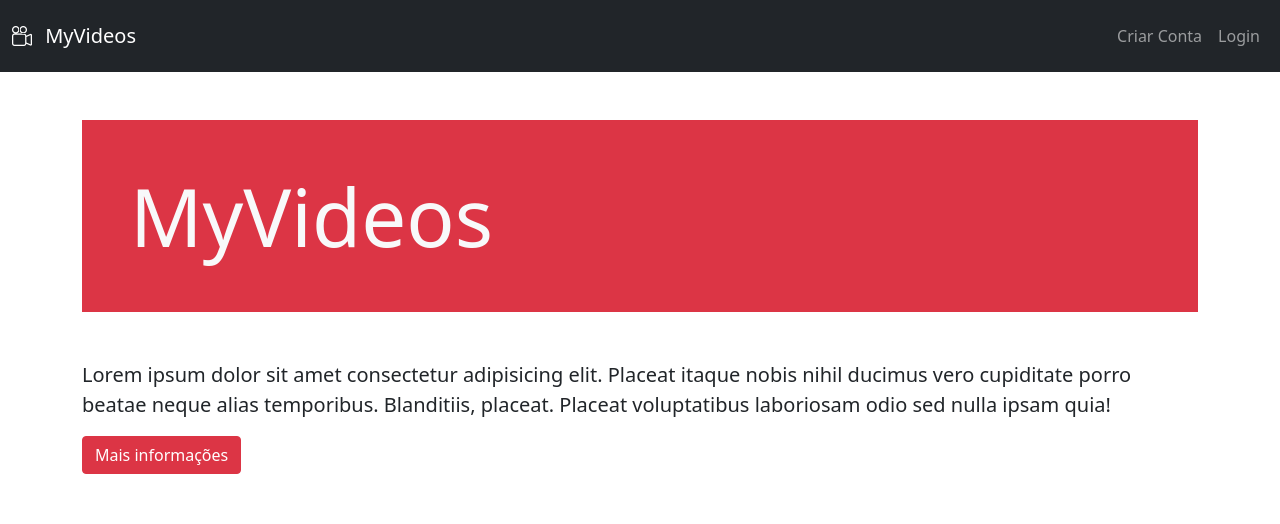
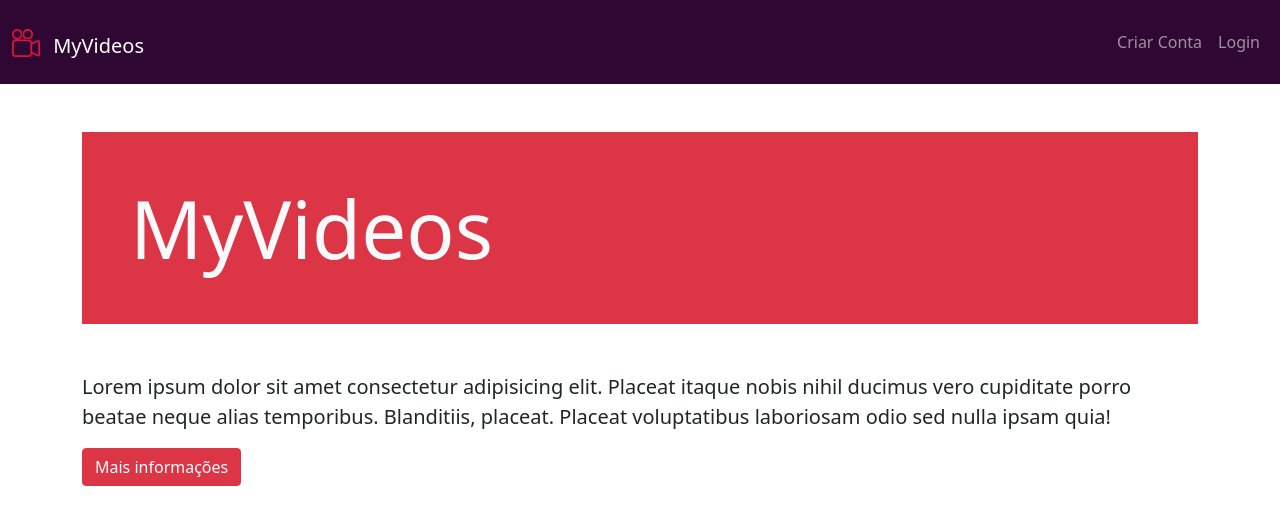
Before and after one commit to adrianmuniz/Front_Aula03, a plain HTML site: page index.html in a window 1280 px wide. Drawn offline with nearby package versions, Linux system fonts and the light colour scheme.

Commit message:
Definindo regras CSS da Barra de navegação

```diff
--- /dev/null
+++ b/css/styles.css
@@ -0,0 +1,8 @@
+.cor__fundo{
+    background-color: rgb(47, 7, 51)
+}
+
+.icone{
+    color: #dc143c;
+    font-size: 28px;
+}
--- a/index.html
+++ b/index.html
@@ -12,14 +12,17 @@
     <!-- icones do bootstrap -->
     <link rel="stylesheet" href="https://cdn.jsdelivr.net/npm/bootstrap-icons@1.5.0/font/bootstrap-icons.css">
 
+    <!-- Minha css -->
+    <link rel="stylesheet" href="./css/styles.css">
+
     <title>MyVideos</title>
   </head>
   <body>
 
     <!-- Menu Principal -->
-    <nav class="navbar navbar-expand-lg navbar-dark bg-dark py-3">
+    <nav class="navbar navbar-expand-lg navbar-dark py-3 cor__fundo">
   <div class="container-fluid">
-    <a class="navbar-brand" href="#"><i class="bi bi-camera-reels me-2"></i> MyVideos</a>
+    <a class="navbar-brand" href="#"><i class="bi bi-camera-reels me-2 icone"></i> MyVideos</a>
 
     <button class="navbar-toggler" type="button" data-bs-toggle="collapse" data-bs-target="#navbarSupportedContent" aria-controls="navbarSupportedContent" aria-expanded="false" aria-label="Toggle navigation">
       <span class="navbar-toggler-icon"></span>
```
